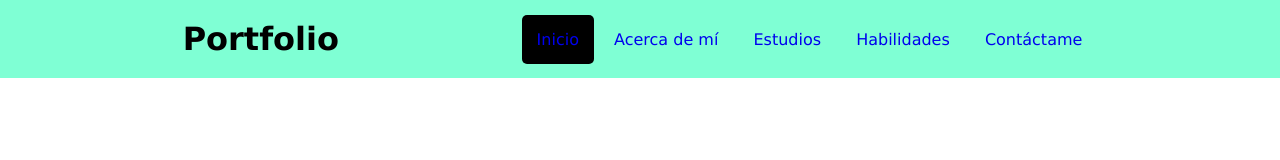
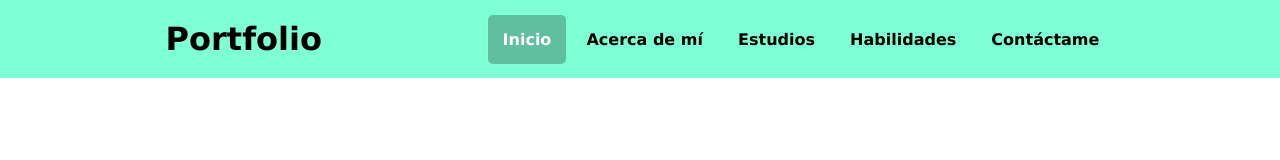
Before and after one commit to xtianbritos/HTML_CSS_3, a plain HTML site: page index.html in a window 1280 px wide. In both pictures the pointer is over the link "Inicio". Drawn offline with Linux system fonts and the light colour scheme.

Commit message:
Algunos cambios hechos al nav

```diff
--- a/estilos.css
+++ b/estilos.css
@@ -20,15 +20,18 @@ nav {
 nav ul li {
     list-style-type: none;
     display: inline;
-    padding: 15px;
-    border-radius: 5px;
 }
 
-nav ul li:hover{
-    background-color: black;
-    transition: .3s;
+nav ul li a:hover{
+    border-radius: 5px;
+    background-color: rgba(0, 0, 0, 0.250);
+    color: white;
+    transition: .2s;
 }
 
 nav ul li a {
+    color: black;
+    padding: 15px;
     text-decoration: none;
+    font-weight: bold;
 }
```
